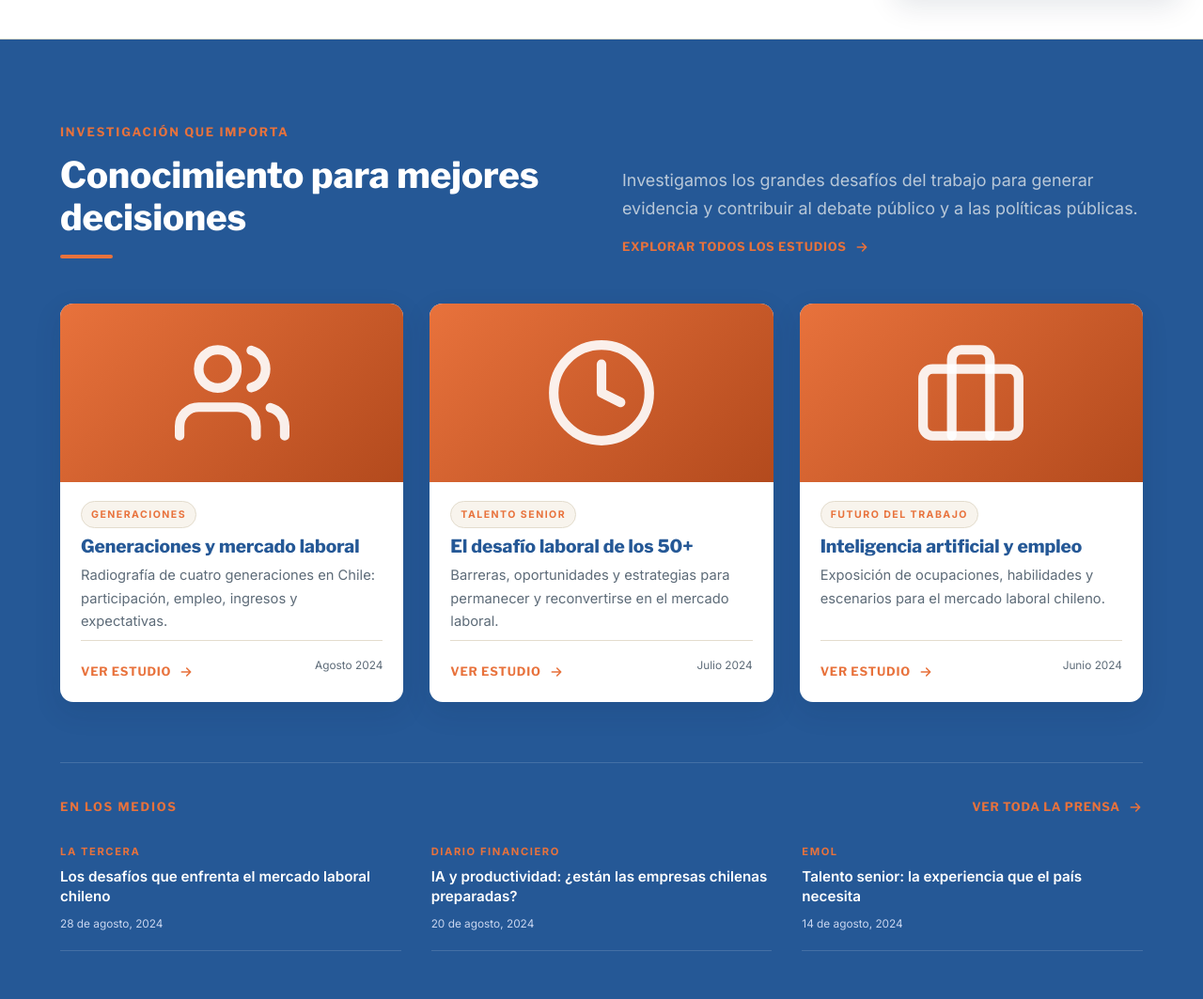
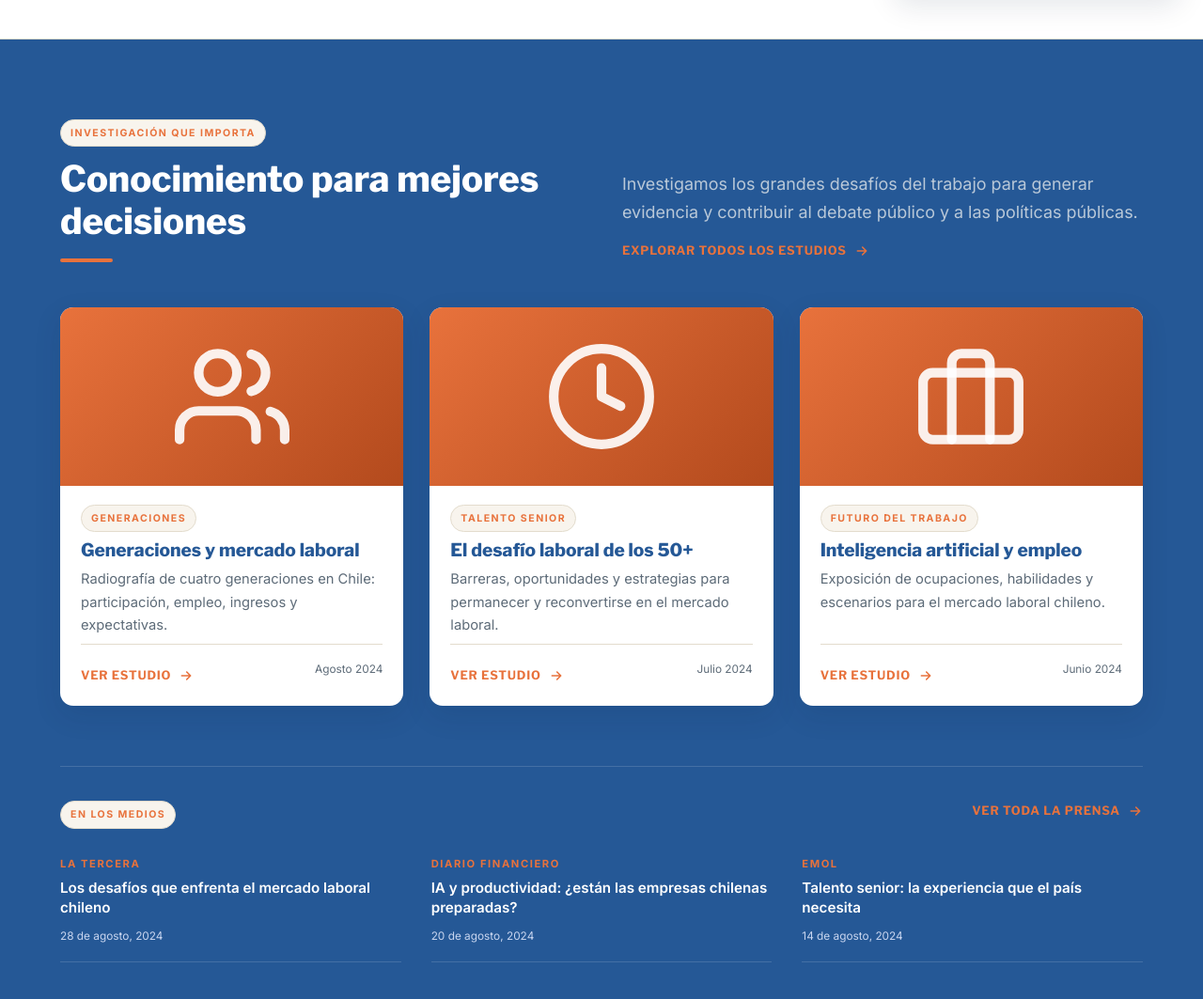
Before and after one commit to m-apablaza/citrab, a plain HTML site: page index.html in a window 1280 px wide. Shown: the part 923-1986 px from the top of the page at 94% size. Drawn offline with nearby package versions, Linux system fonts and the light colour scheme.

Commit message:
Replace 'eyebrow' span with 'chip' span

```diff
--- a/index.html
+++ b/index.html
@@ -83,7 +83,7 @@
   <div class="container">
     <div class="dark-intro">
       <div>
-        <span class="eyebrow">Investigación que importa</span>
+        <span class="chip">Investigación que importa</span>
         <h2>Conocimiento para mejores decisiones</h2>
         <div class="rule"></div>
       </div>
@@ -123,7 +123,7 @@
     </div>
     <div class="press-block">
       <div class="press-head">
-        <span class="eyebrow">En los medios</span>
+        <span class="chip">En los medios</span>
         <a class="link-arrow link-light" href="prensa.html">Ver toda la prensa <svg width="16" height="16" viewBox="0 0 24 24" fill="none" stroke="currentColor" stroke-width="2.4" stroke-linecap="round" stroke-linejoin="round"><path d="M5 12h14M13 6l6 6-6 6"/></svg></a>
       </div>
       <div class="press-list">
```
